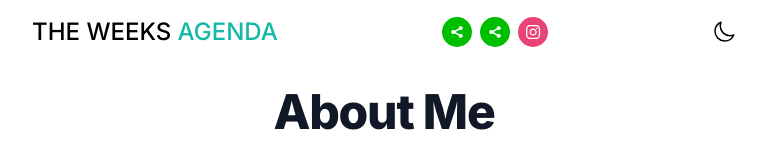
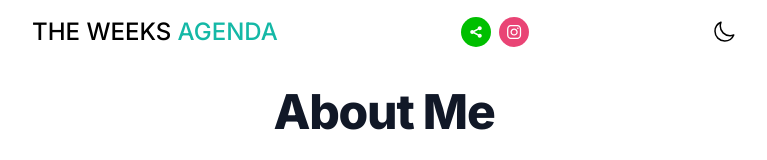
Before and after one commit to JamilW/New-Weeks-Blog, a Next.js app in the folder new-weeks-blog/: page /about in a window 1280 px wide. Shown: the top 160 px of the page, without its empty margins (256-1023 px from the left). Built offline with nearby package versions, Linux system fonts and the light colour scheme.

Commit message:
commented out code errors

```diff
--- a/new-weeks-blog/app/components/Navbar.tsx
+++ b/new-weeks-blog/app/components/Navbar.tsx
@@ -1,8 +1,8 @@
 import Link from "next/link";
 import Themebutton from "./ThemeButton";
 import { SocialIcon } from 'react-social-icons'
-import Menu from '../components/Menu'
-import { FontAwesomeIcon } from "@fortawesome/react-fontawesome";
+// import Menu from '../components/Menu'
+// import { FontAwesomeIcon } from "@fortawesome/react-fontawesome";
 
 
 export default function Navbar() {
@@ -20,7 +20,7 @@ export default function Navbar() {
           <div>
             <SocialIcon className="mx-1 navbar-center display-iniine-block float-right clear-left" url="https://www.instagram.com/weeksagenda" style={{ height: 30, width: 30 }} />
             <SocialIcon className="mx-1 navbar-center" url="https://x.com/WeeksAgendaBlog" style={{ height: 30, width: 30 }} />
-            <SocialIcon className="mx-1 navbar-center" url="https://www.threads.net/weeksagenda" style={{ height: 30, width: 30 }} />
+            {/* <SocialIcon className="mx-1 navbar-center" url="https://www.threads.net/weeksagenda" style={{ height: 30, width: 30 }} /> */}
           </div>
 
           {/* <Menu /> */}
```
Also changed, not shown: new-weeks-blog/tsconfig.json (+7 -3 lines).
